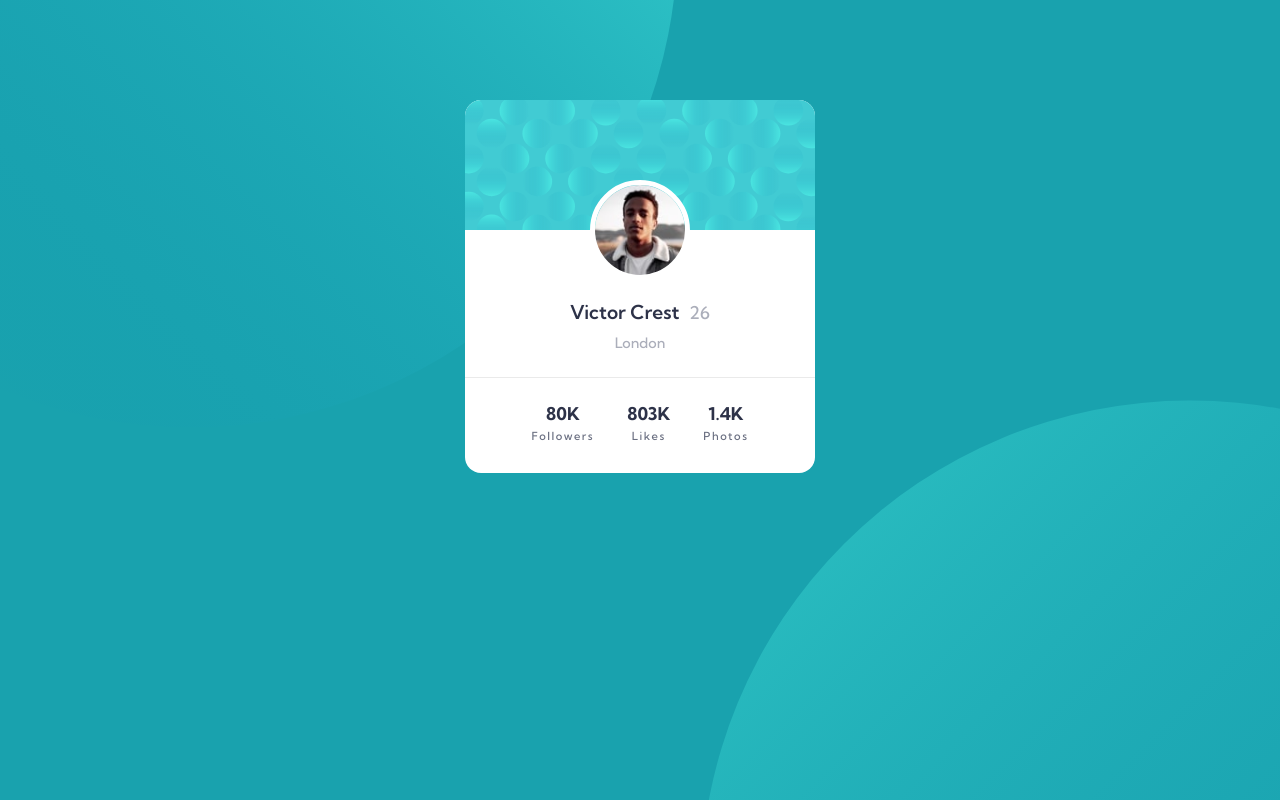
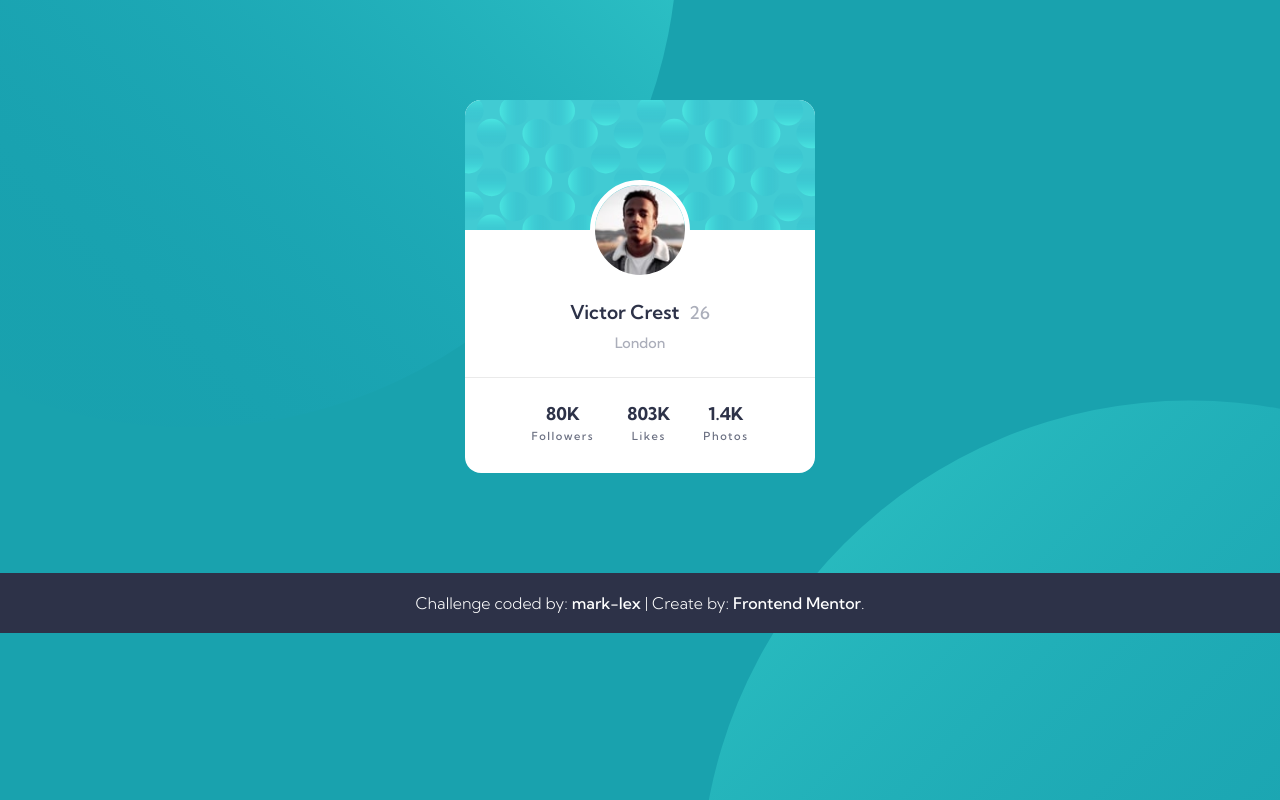
Before and after one commit to mark-lex/profile-card, a plain HTML site: page index.html in a window 1280 px wide. Drawn offline with Linux system fonts and the light colour scheme.

Commit message:
footer in HTML+CSS

```diff
--- a/css/styles.css
+++ b/css/styles.css
@@ -118,6 +118,30 @@ section .box .stats .item p {
     padding: 5px 0 0 ;
 }
 
+footer {
+    width: 100%;
+    background-color: hsl(229, 23%, 23%);
+    text-align: center;
+    color: hsl(0, 0%, 100%);
+    padding: 20px;
+}
+
+footer p {
+    font-weight: 300;
+}
+
+footer a {
+    text-decoration: none;
+    color: hsl(0, 0%, 100%);
+    font-weight: 500;
+    transition: 400ms ease;
+}
+
+footer a:hover {
+    color: hsl(185, 75%, 39%);
+    cursor: pointer;
+}
+
 @media screen and (max-width: 420px) {
     body {
         background: url(../img/bg-pattern-top.svg) -700px -700px, url(../img/bg-pattern-bottom.svg) 130px 200px;
@@ -128,4 +152,10 @@ section .box .stats .item p {
     section {
         margin: 110px auto;
     }
+
+    footer a:hover {
+        color: #ffffff;
+        cursor: pointer;
+        overflow: visible;
+    }
 }
--- a/index.html
+++ b/index.html
@@ -39,5 +39,8 @@
             </div>
         </section>
     </main>
+    <footer>
+        <p>Challenge coded by: <a href="https://github.com/mark-lex">mark-lex</a> | Create by: <a href="https://www.frontendmentor.io?ref=challenge" target="_blank">Frontend Mentor</a>.</p>
+    </footer>
 </body>
 </html>
```
